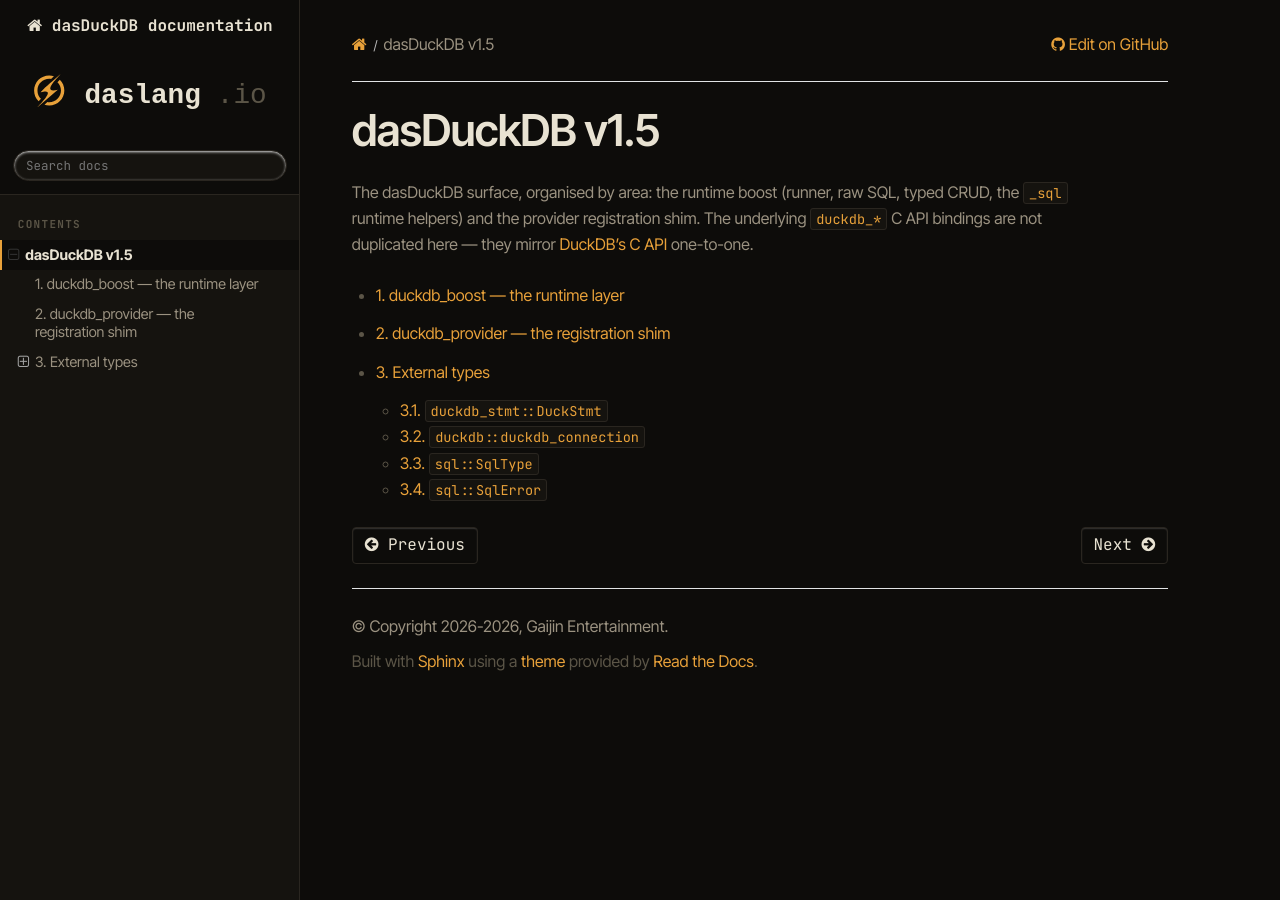
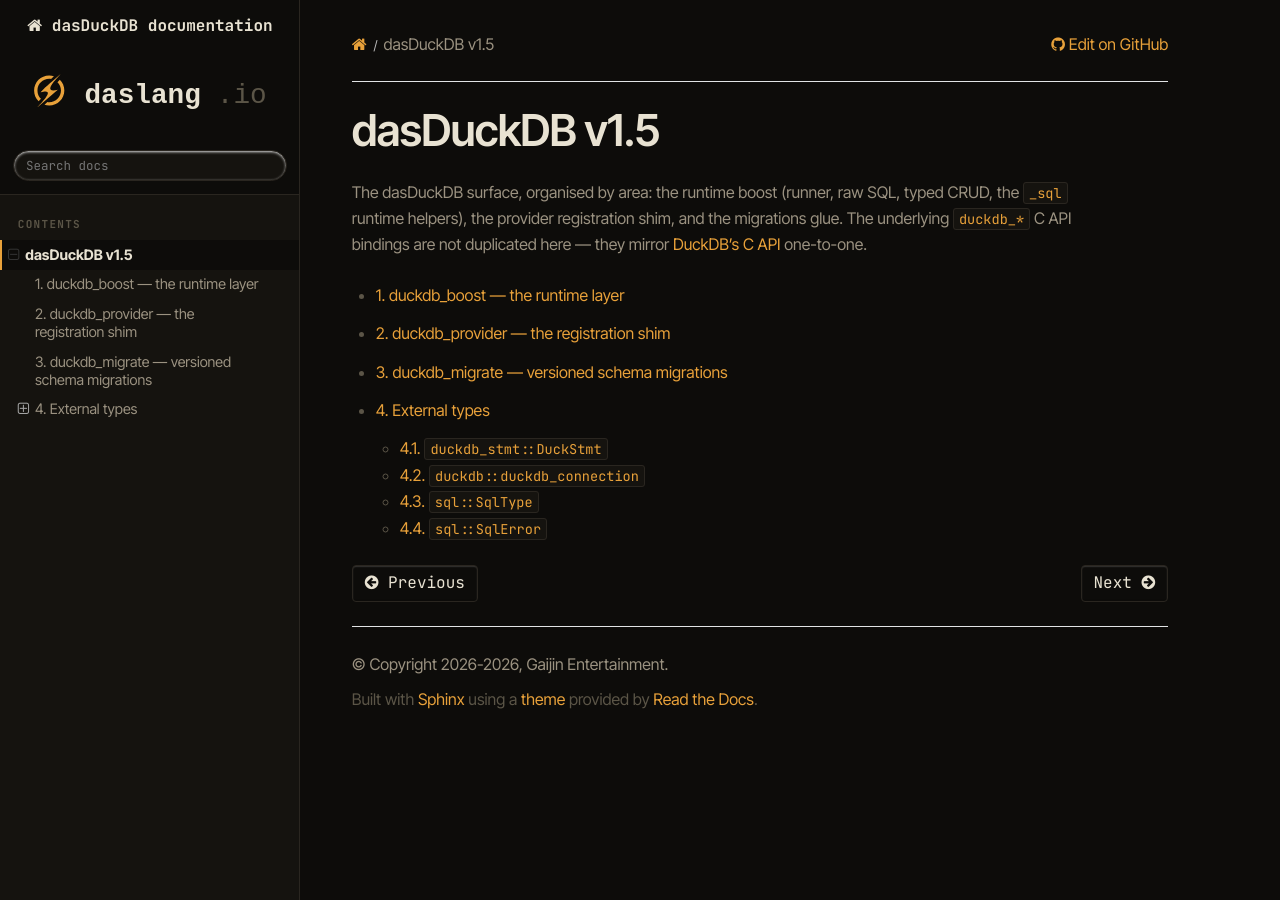
Before and after one commit to borisbat/dasDuckDB, a Sphinx documentation site: the page built from doc/source/stdlib/index.rst, in a window 1280 px wide. Built offline with Sphinx 7.4.7 and the Read the Docs theme 3.1.0, drawn with Linux system fonts in a browser that asks for light colours; pages that are not in the unit, such as notebooks, are missing from menus.

Commit message:
docs: duckdb_migrate page; drop stale [sql_function] plumbing group
duckdb2rst documents the new glue module (hooks hidden as internals); the
plumbing group referenced functions the neutral-queue rewire deleted.

Co-Authored-By: Claude Fable 5 <noreply@anthropic.com>

```diff
--- a/doc/source/stdlib/index.rst
+++ b/doc/source/stdlib/index.rst
@@ -5,8 +5,9 @@
 ##################
 
 The dasDuckDB surface, organised by area: the runtime boost (runner, raw SQL,
-typed CRUD, the ``_sql`` runtime helpers) and the provider registration shim.
-The underlying ``duckdb_*`` C API bindings are not duplicated here — they mirror
+typed CRUD, the ``_sql`` runtime helpers), the provider registration shim, and
+the migrations glue. The underlying ``duckdb_*`` C API bindings are not
+duplicated here — they mirror
 `DuckDB's C API <https://duckdb.org/docs/api/c/overview>`_ one-to-one.
 
 .. toctree::
@@ -15,4 +16,5 @@ The underlying ``duckdb_*`` C API bindings are not duplicated here — they mirr
 
    sec_boost.rst
    sec_provider.rst
+   sec_migrate.rst
    external_types.rst
```
Also changed, not shown: doc/source/stdlib/handmade/module-duckdb_migrate.rst (added, +16 -0 lines), doc/source/stdlib/sec_migrate.rst (added, +17 -0 lines), 1 other file.
